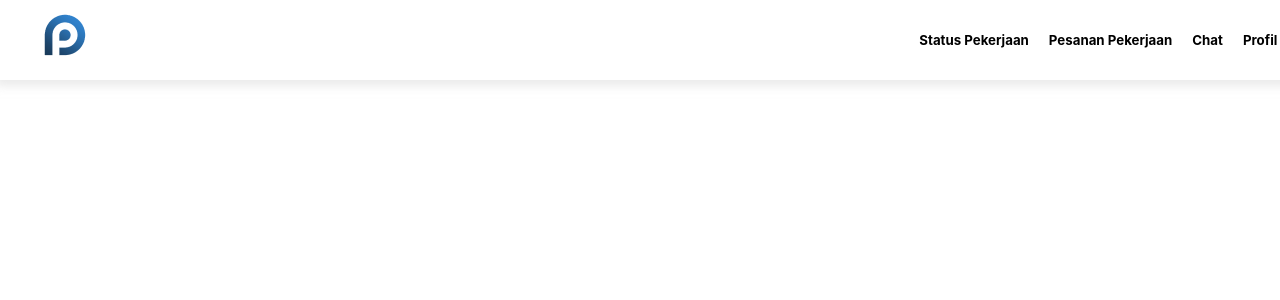
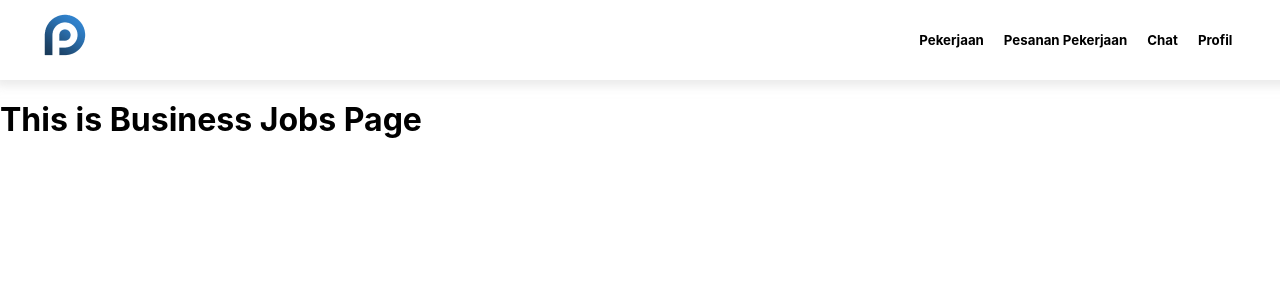
Before and after one commit to bernardadhitya/gig-job-react, a React (Create React App) app: page /business in a window 1280 px wide. Shown: the top 300 px of the page. Built offline with nearby package versions, Linux system fonts and the light colour scheme.

Commit message:
[Bernard] Redirect via navbar

```diff
--- a/src/Components/Navbar/Navbar.js
+++ b/src/Components/Navbar/Navbar.js
@@ -2,8 +2,20 @@ import React from 'react';
 import './Navbar.css';
 import logo from '../../Assets/images/logo.png'
 import { Grid } from '@material-ui/core';
+import { useHistory } from 'react-router-dom';
 
 const Navbar = () => {
+  const history = useHistory();
+
+  const handleClick = (nav) => {
+    const routes = {
+      home: '/business',
+      orders: '/business/pesanan',
+      chat: '/business/chat',
+      profile: '/business/profil'
+    }
+    history.push(routes[nav]);
+  }
 
   return (
     <div class="navbar-wrapper">
@@ -14,18 +26,18 @@ const Navbar = () => {
         <Grid item lg={7} md={6} sm={5} xs={4}></Grid>
         <Grid item lg={4} md={5} sm={6} xs={7}>
           <div className='navbar-menu'>
-            <a className='item'>
-              <h5>Status Pekerjaan</h5>
-            </a>
-            <a className='item'>
+            <div className='item' onClick={() => handleClick('home')}>
+              <h5>Pekerjaan</h5>
+            </div>
+            <div className='item' onClick={() => handleClick('orders')}>
               <h5>Pesanan Pekerjaan</h5>
-            </a>
-            <a className='item'>
+            </div>
+            <div className='item' onClick={() => handleClick('chat')}>
               <h5>Chat</h5>
-            </a>
-            <a className='item'>
+            </div>
+            <div className='item' onClick={() => handleClick('profile')}>
               <h5>Profil</h5>
-            </a>
+            </div>
           </div>
         </Grid>
       </Grid>
--- a/src/Components/Navigation/HomeNavigation.js
+++ b/src/Components/Navigation/HomeNavigation.js
@@ -1,15 +1,23 @@
 import React from 'react';
 import { Route, Redirect, Switch } from 'react-router-dom';
 import PrivateRoute from './PrivateRoute';
-import Home from '../../Containers/Home/Home';
 import Login from '../../Containers/Login/Login';
-import Playlist from '../../Containers/Playlist/Playlist';
 import BusinessJobsPage from '../../Containers/BusinessJobsPage/BusinessJobsPage';
+import BusinessOrdersPage from '../../Containers/BusinessOrdersPage/BusinessOrdersPage';
+
+const DummyPage = () => {
+  return (
+    <h1>This is a dummy page</h1>
+  )
+}
 
 const BusinessOwnerNavigation = ({match}) => {
   return (
     <Switch>
-      <PrivateRoute path={match.url} component={BusinessJobsPage}/>
+      <PrivateRoute exact path={match.url} component={BusinessJobsPage}/>
+      <PrivateRoute path={`${match.url}/pesanan`} component={BusinessOrdersPage}/>
+      <PrivateRoute path={`${match.url}/chat`} component={DummyPage}/>
+      <PrivateRoute path={`${match.url}/profil`} component={DummyPage}/>
     </Switch>
   )
 }
--- a/src/Components/Navigation/PrivateRoute.js
+++ b/src/Components/Navigation/PrivateRoute.js
@@ -13,12 +13,14 @@ const renderAuthorizedComponent = (AuthorizedComponent, props) => {
   return (
     <div className='component-wrapper'>
       <Navbar/>
+      <div style={{marginTop: 100}}></div>
       <AuthorizedComponent {...props}/>
     </div>
   );
 };
 
 const PrivateRoute = ({component: AuthorizedComponent, ...parentProps}) => {
+  console.log('private router triggered with component:', AuthorizedComponent);
   return (
     <Route
       {...parentProps}
--- /dev/null
+++ b/src/Containers/BusinessOrdersPage/BusinessOrdersPage.js
@@ -0,0 +1,10 @@
+import React from 'react';
+
+const BusinessOrdersPage = () => {
+
+  return (
+    <h1>This is Business Orders Page</h1>
+  )
+}
+
+export default BusinessOrdersPage;
```
